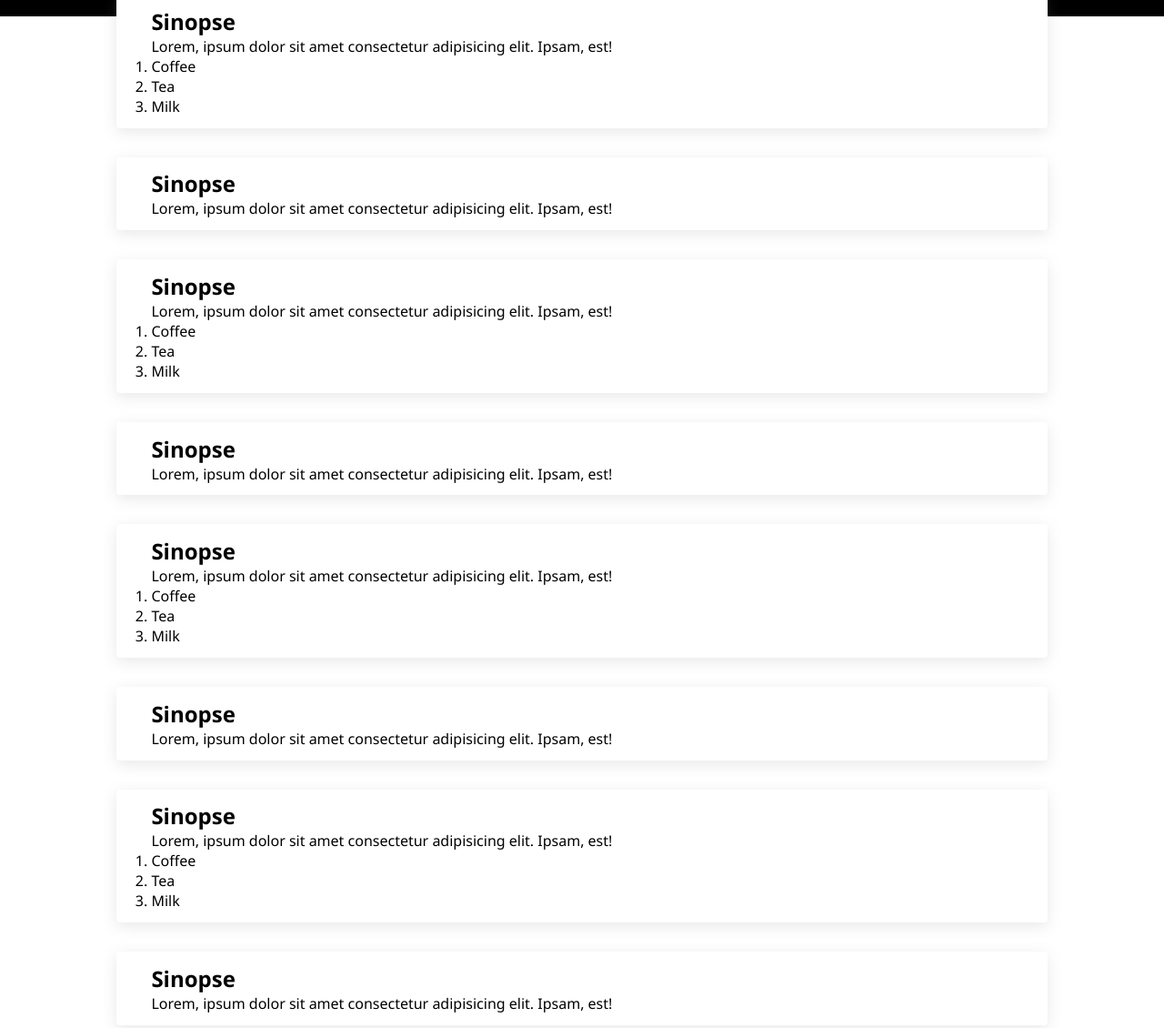
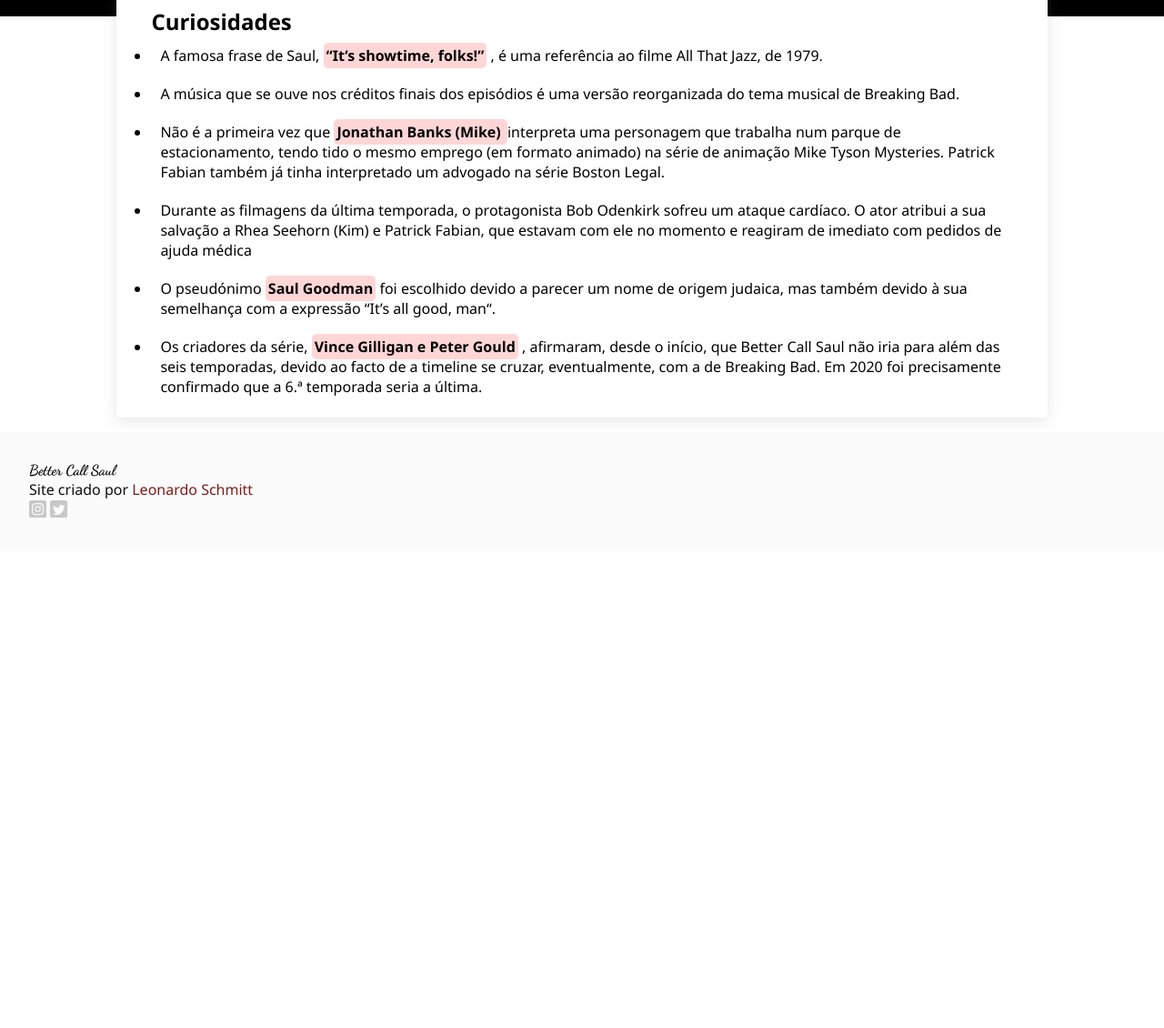
Before and after one commit to LeonardoSchmittK/projeto-better-call-saul, a plain HTML site: page html/curiosities.html in a window 1280 px wide. Shown: the part 482-1612 px from the top of the page at 91% size. After the commit the page ends 1088 px from the top, so only its background shows below. Drawn offline with Linux system fonts and the light colour scheme.

Commit message:
finishing content

```diff
--- a/css/cast.css
+++ b/css/cast.css
@@ -4,7 +4,7 @@
     border-radius: 0.4rem;
     box-shadow: 0 0.25rem 01em rgba(128, 128, 128, 0.179);
     transition: .3s ease-in-out;
-
+  margin-bottom: 2em;
   }
 
 
--- a/css/curiosities.css
+++ b/css/curiosities.css
@@ -0,0 +1,3 @@
+li {
+    padding: 10px;
+}
--- a/css/general.css
+++ b/css/general.css
@@ -28,9 +28,20 @@
       p {
 
         font-family: 'Segoe UI', Tahoma, Geneva, Verdana, sans-serif;
-        color:#000000;
+        color:#111010;
+        line-height: 1.5em;
+      }
 
+      h1 ~ p {
+        padding-top: 10px;
       }
+
+      mark {
+        background-color: rgba(255, 0, 0, 0.161);
+        padding: 3px;
+        border-radius: 5px;
+        font-weight: 600;
+    }
 
       button, input[type="submit"], input[type="reset"] {
         background: none;
--- a/css/seasons.css
+++ b/css/seasons.css
@@ -16,3 +16,21 @@
     top:1.5rem;
     padding: .5rem;
 }
+
+.sectionContainer {
+    display: flex;
+    flex-direction: column;
+    justify-content: center;
+    align-items: center;
+}
+
+.sectionContainer section {
+    align-self: center;
+    overflow: hidden;
+}
+
+.sectionContainer img {
+    padding: 1em;
+    width: 100%;
+    border-radius: 1.3em;
+}
--- a/html/curiosities.html
+++ b/html/curiosities.html
@@ -53,56 +53,29 @@
     <div class="sectionContainer">
 
         <section class="section">
-            <h1>Sinopse</h1>
-            <p>Lorem, ipsum dolor sit amet consectetur adipisicing elit. Ipsam, est!</p>
-            <ol>
-                <li>Coffee</li>
-                <li>Tea</li>
-                <li>Milk</li>
-                </ul>
-        </section>
-        <section class="section">
-            <h1>Sinopse</h1>
-            <p>Lorem, ipsum dolor sit amet consectetur adipisicing elit. Ipsam, est!</p>
-        </section>
-        <section class="section">
-            <h1>Sinopse</h1>
-            <p>Lorem, ipsum dolor sit amet consectetur adipisicing elit. Ipsam, est!</p>
-            <ol>
-                <li>Coffee</li>
-                <li>Tea</li>
-                <li>Milk</li>
-                </ul>
-        </section>
-        <section class="section">
-            <h1>Sinopse</h1>
-            <p>Lorem, ipsum dolor sit amet consectetur adipisicing elit. Ipsam, est!</p>
-        </section>
-        <section class="section">
-            <h1>Sinopse</h1>
-            <p>Lorem, ipsum dolor sit amet consectetur adipisicing elit. Ipsam, est!</p>
-            <ol>
-                <li>Coffee</li>
-                <li>Tea</li>
-                <li>Milk</li>
-                </ul>
-        </section>
-        <section class="section">
-            <h1>Sinopse</h1>
-            <p>Lorem, ipsum dolor sit amet consectetur adipisicing elit. Ipsam, est!</p>
-        </section>
-        <section class="section">
-            <h1>Sinopse</h1>
-            <p>Lorem, ipsum dolor sit amet consectetur adipisicing elit. Ipsam, est!</p>
-            <ol>
-                <li>Coffee</li>
-                <li>Tea</li>
-                <li>Milk</li>
-                </ul>
-        </section>
-        <section class="section">
-            <h1>Sinopse</h1>
-            <p>Lorem, ipsum dolor sit amet consectetur adipisicing elit. Ipsam, est!</p>
+            <h1>Curiosidades</h1>
+            <ul>
+                <li>A famosa frase de Saul, <mark>“It’s showtime, folks!”</mark> , é uma referência ao filme All That Jazz, de 1979.
+                </li>
+                <li>
+                    A música que se ouve nos créditos finais dos episódios é uma versão reorganizada do tema musical de Breaking Bad.
+
+                </li>
+                <li>
+                    Não é a primeira vez que <mark>Jonathan Banks (Mike) </mark>  interpreta uma personagem que trabalha num parque de estacionamento, tendo tido o mesmo emprego (em formato animado) na série de animação Mike Tyson Mysteries. Patrick Fabian também já tinha interpretado um advogado na série Boston Legal.
+
+                </li>
+                <li>
+                    Durante as filmagens da última temporada, o protagonista Bob Odenkirk sofreu um ataque cardíaco. O ator atribui a sua salvação a Rhea Seehorn (Kim) e Patrick Fabian, que estavam com ele no momento e reagiram de imediato com pedidos de ajuda médica
+                </li>
+                <li>
+                    O pseudónimo  <mark>Saul Goodman</mark>  foi escolhido devido a parecer um nome de origem judaica, mas também devido à sua semelhança com a expressão “It’s all good, man“.
+
+                </li>
+                <li>
+                    Os criadores da série, <mark>Vince Gilligan e Peter Gould</mark> , afirmaram, desde o início, que Better Call Saul não iria para além das seis temporadas, devido ao facto de a timeline se cruzar, eventualmente, com a de Breaking Bad. Em 2020 foi precisamente confirmado que a 6.ª temporada seria a última.
+                </li>
+            </ul>
         </section>
 
     </div>
--- a/js/index.js
+++ b/js/index.js
@@ -9,3 +9,16 @@
     window.history.back()
     alert("VOLTOU!")
 }
+
+let allOpened = false;
+function dropdown(el){
+    if(allOpened){
+    el.parentNode.style.height="auto";
+    allOpened = false;
+
+    }else {
+    allOpened = true;
+    el.parentNode.style.height="5vh";
+    }
+
+}
```
Also changed, not shown: css/soundtracks.css (+7 -0 lines), html/cast.html (+19 -19 lines), html/seasons.html (+26 -58 lines), html/soundtrack.html (+8 -19 lines).
